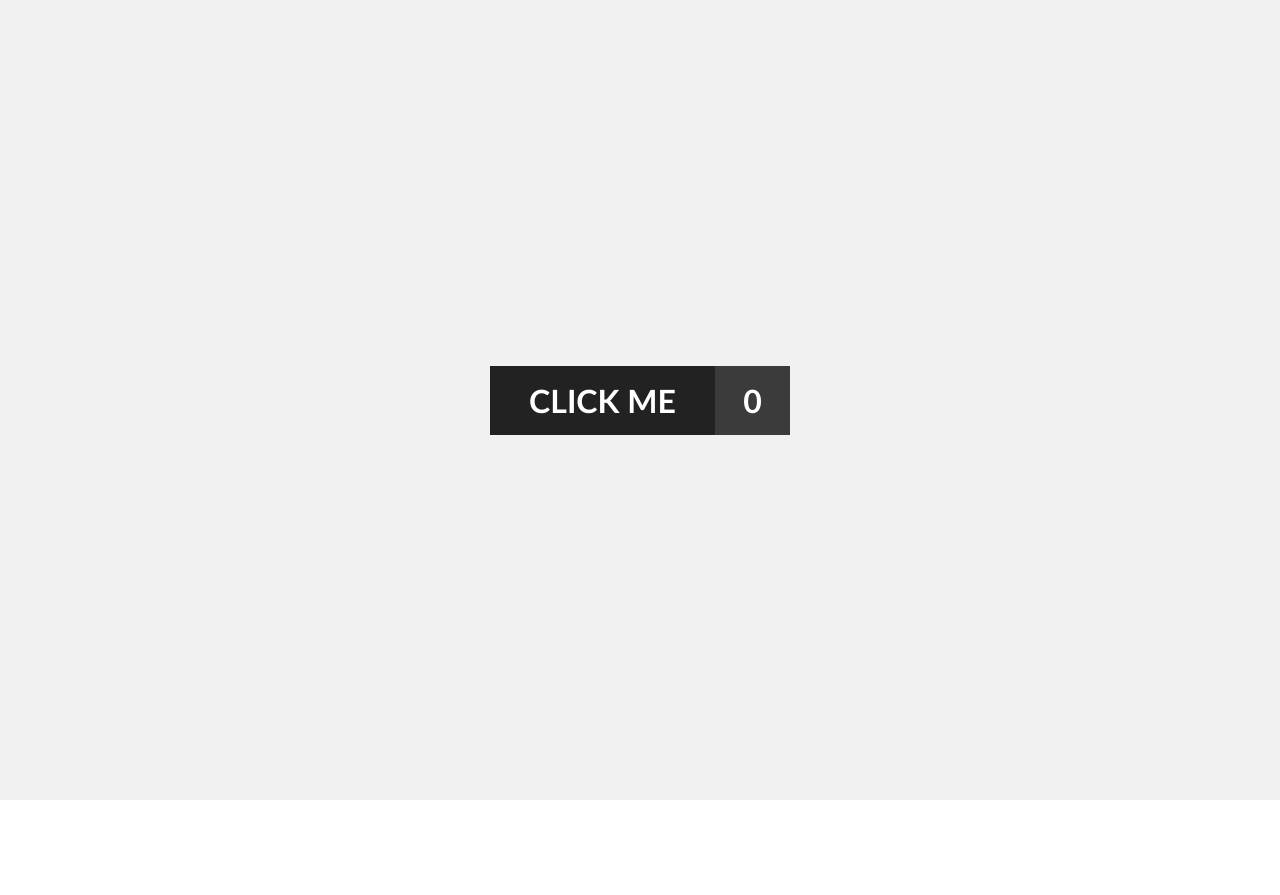
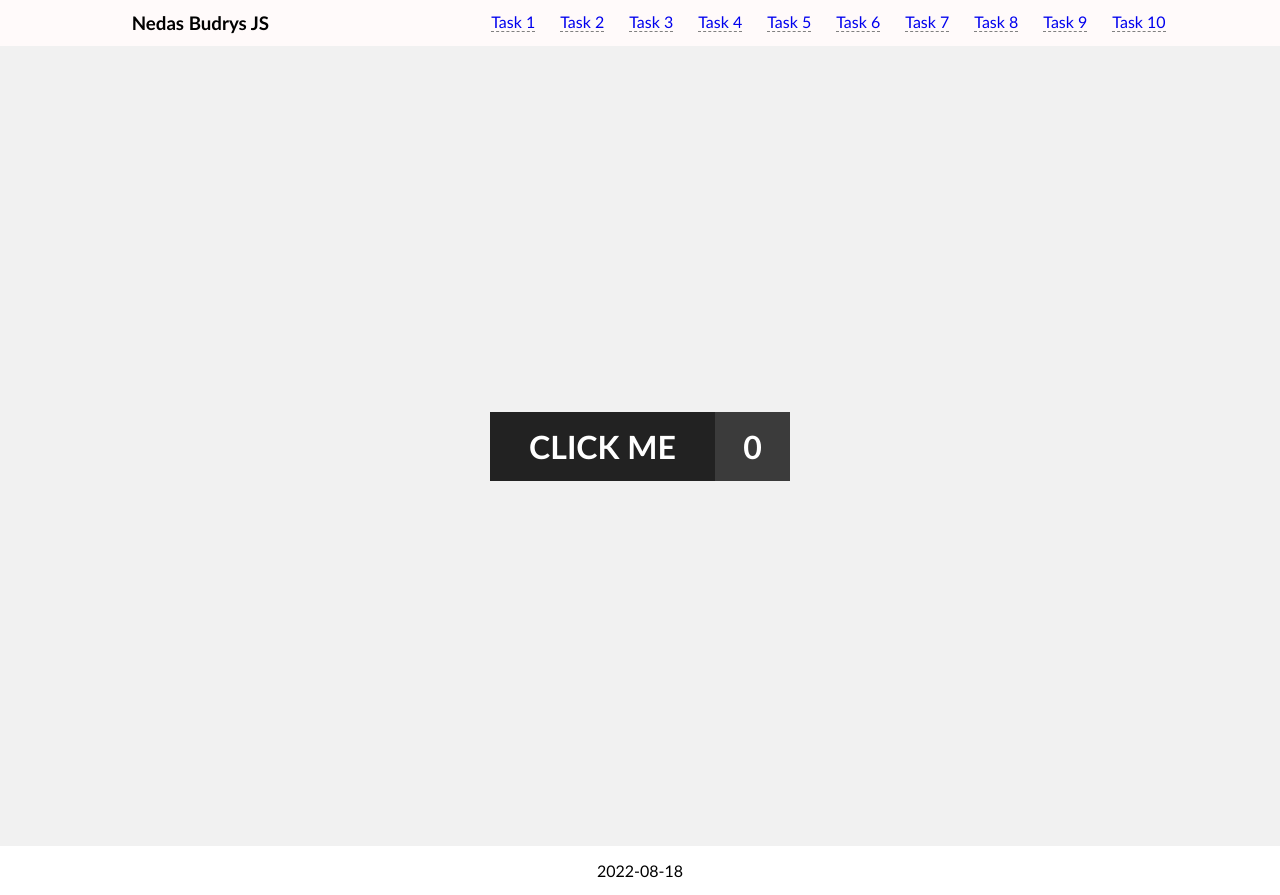
Before and after one commit to nedasbud/Nedas_Budrys_js_egzam, a plain HTML site: page Task 2/index.html in a window 1280 px wide. Before the commit the page ends 800 px from the top, so only its background shows below. Drawn offline with Linux system fonts and the light colour scheme.

Commit message:
* OPTIONAL * Navigation for the project

```diff
--- a/Task 1/style.css
+++ b/Task 1/style.css
@@ -1,3 +1,5 @@
+@import "../layout/preStyle.css";
+
 /* Resets */
 * {
   margin: 0;
--- a/Task 2/index.html
+++ b/Task 2/index.html
@@ -6,10 +6,12 @@
     <!-- Custom CSS -->
     <link rel="stylesheet" href="./style.css" />
     <!-- Custom JS -->
+    <script defer src="../layout/initHeader.js"></script>
+    <script defer src="../layout/initFooter.js"></script>
     <script defer src="./script.js"></script>
   </head>
   <body>
-    <header>
+    <header id="header">
       <!-- Header code-->
     </header>
 
@@ -22,7 +24,7 @@
       </div>
     </main>
 
-    <footer>
+    <footer id="footer">
       <!-- Footer code -->
     </footer>
   </body>
--- a/Task 2/style.css
+++ b/Task 2/style.css
@@ -1,10 +1,12 @@
+@import "../layout/preStyle.css";
+
 /* Resets */
 * {
   margin: 0;
   padding: 0;
   box-sizing: border-box;
-  font-family: 'Trebuchet MS', 'Lucida Sans Unicode', 'Lucida Grande',
-    'Lucida Sans', Arial, sans-serif;
+  font-family: "Trebuchet MS", "Lucida Sans Unicode", "Lucida Grande",
+    "Lucida Sans", Arial, sans-serif;
 }
 
 /* Mobile first */
--- a/Task 3/style.css
+++ b/Task 3/style.css
@@ -1,3 +1,5 @@
+@import "../layout/preStyle.css";
+
 /* Resets */
 * {
   margin: 0;
--- a/Task 4/style.css
+++ b/Task 4/style.css
@@ -1,3 +1,5 @@
+@import "../layout/preStyle.css";
+
 /* Resets */
 * {
   margin: 0;
--- /dev/null
+++ b/layout/header.html
@@ -0,0 +1,19 @@
+<nav>
+  <div class="left">
+    <h3>Nedas Budrys JS</h3>
+  </div>
+  <div class="right">
+    <ul>
+      <li><a href="../Task 1/Index.html">Task 1</a></li>
+      <li><a href="../Task 2/Index.html">Task 2</a></li>
+      <li><a href="../Task 3/Index.html">Task 3</a></li>
+      <li><a href="../Task 4/Index.html">Task 4</a></li>
+      <li><a href="../Task 5/Index.html">Task 5</a></li>
+      <li><a href="../Task 6/Index.html">Task 6</a></li>
+      <li><a href="../Task 7/Index.html">Task 7</a></li>
+      <li><a href="../Task 8/Index.html">Task 8</a></li>
+      <li><a href="../Task 9/Index.html">Task 9</a></li>
+      <li><a href="../Task 10/Index.html">Task 10</a></li>
+    </ul>
+  </div>
+</nav>
--- /dev/null
+++ b/layout/initFooter.js
@@ -0,0 +1,9 @@
+function initFooter() {
+  document
+    .getElementById("footer")
+    .insertAdjacentHTML(
+      "afterbegin",
+      `<p> ${new Date().toLocaleDateString("lt-LT")} </p>`
+    );
+}
+initFooter();
--- /dev/null
+++ b/layout/initHeader.js
@@ -0,0 +1,8 @@
+async function initHeader() {
+  const resp = await fetch("../layout/header.html");
+  const htmlHeader = await resp.text();
+  document
+    .getElementById("header")
+    .insertAdjacentHTML("afterbegin", htmlHeader);
+}
+initHeader();
--- /dev/null
+++ b/layout/preStyle.css
@@ -0,0 +1,41 @@
+header {
+  position: sticky;
+  top: 0;
+}
+
+nav {
+  display: flex;
+  padding: 12px;
+  background-color: snow;
+}
+
+.left {
+  flex-basis: 30%;
+  text-align: center;
+}
+
+.right {
+  display: flex;
+  flex-basis: 70%;
+  justify-content: space-evenly;
+}
+
+.right ul {
+  display: flex;
+  gap: 25px;
+}
+
+.right li {
+  list-style: none;
+  display: inline-block;
+}
+
+.right li a {
+  text-decoration: none;
+  border-bottom: 1px dashed gray;
+}
+
+footer p {
+  text-align: center;
+  padding: 15px;
+}
```
Also changed, not shown: Task 1/Index.html (+4 -2 lines), Task 10/index.html (+9 -0 lines), Task 3/index.html (+4 -2 lines), Task 4/Index.html (+4 -2 lines), Task 5/index.html (+9 -0 lines), Task 6/index.html (+9 -0 lines), Task 7/index.html (+9 -0 lines), Task 8/index.html (+9 -0 lines), Task 9/index.html (+9 -0 lines).
